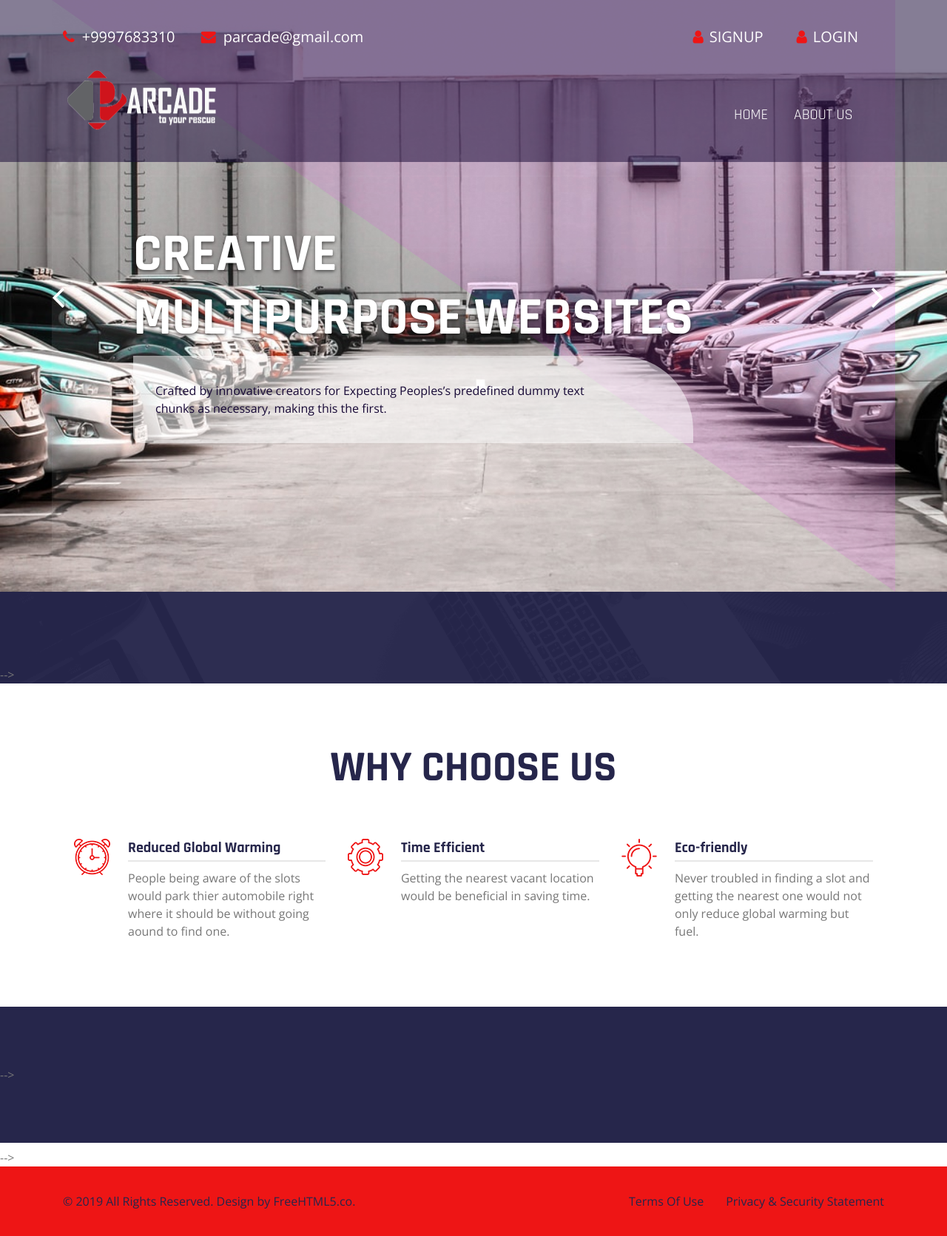
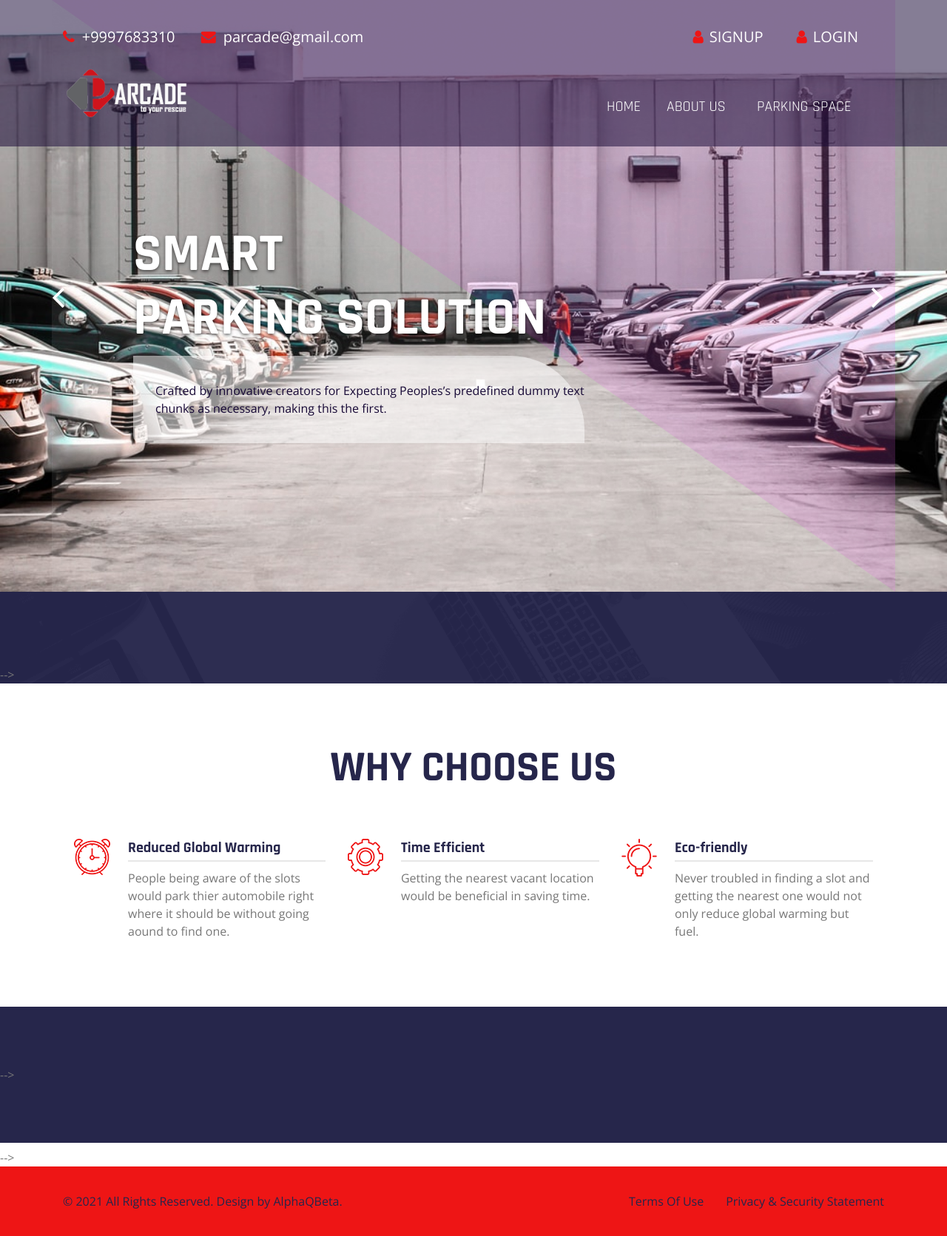
Before and after one commit to TusharChugh2212/Hackathon, a Flask app: page / in a window 1280 px wide. Shown: the whole page at 74% size. Run offline with Flask 2, Linux system fonts and the light colour scheme; some libraries are stand-ins or nearby versions.

Commit message:
final commit

```diff
--- a/Hackathon/t.py
+++ b/Hackathon/t.py
@@ -20,7 +20,7 @@ while True:
     slot[1] = bool(int(slot[1]))
     print(slot[1])
     if(change != int(slot[1]) and flag != 3):
-        cur.execute('UPDATE parking_lot SET parked=? WHERE slot_no=?', [int(slot[1]), slot[0]])
+        cur.execute('UPDATE parking_lot SET parked=? WHERE slot_no=? AND level=1', [int(slot[1]), slot[0]])
         cur.execute("SELECT * FROM parking_lot WHERE parked=?", [int(slot[1])])
         flag = flag + 1
         print(cur.fetchone())
--- a/Hackathon/templates/booking.html
+++ b/Hackathon/templates/booking.html
@@ -6,7 +6,7 @@
   <meta name="viewport" content="width=device-width, initial-scale=1">
   <meta http-equiv="X-UA-Compatible" content="IE=edge">
   <!-- Document title -->
-  <title>Multipurpose</title>
+  <title>Parcade</title>
   <!-- Stylesheets & Fonts -->
   <!-- Google Fonts -->
   <link href="https://fonts.googleapis.com/css?family=Open+Sans:400,400i,700,700i%7CRajdhani:400,600,700" rel="stylesheet">
@@ -54,7 +54,7 @@
         <!-- <a class="search-icon d-none d-md-block" href="#"><i class="fa fa-search"></i></a> -->
         <div class="collapse navbar-collapse justify-content-end" id="navbarSupportedContent">
           <ul class="navbar-nav">
-            <li class="nav-item"><a class="nav-link" style="font-size:20px;" href="#">Home</a></li>
+            <li class="nav-item"><a class="nav-link" style="font-size:20px;" href="{{ url_for('home') }}">Home</a></li>
             <li class="nav-item"><a class="nav-link" style=" font-size:20px; width:100px; padding:8px 0;" href="#services">About Us</a></li>
             <!-- <li class="nav-item"><a class="nav-link" style="font-size:20px;" href="#">Services</a></li>
             <li class="nav-item"><a class="nav-link" style="font-size:20px;" href="#">Portfolio</a></li>
@@ -401,7 +401,7 @@
   <div class="foot-note">
     <div class="container">
       <div class="footer-content text-center text-lg-left d-lg-flex justify-content-between align-items-center">
-        <p class="mb-0" data-aos="fade-right" data-aos-offset="0">&copy; 2019 All Rights Reserved. Design by <a href="https://freehtml5.co/multipurpose" target="_blank" class="fh5-link">FreeHTML5.co</a>.</p>
+        <p class="mb-0" data-aos="fade-right" data-aos-offset="0">&copy; 2021 All Rights Reserved. Design by <a href="#" target="_blank" class="fh5-link">AlphaQBeta</a>.</p>
         <p class="mb-0" data-aos="fade-left" data-aos-offset="0"><a href="#">Terms Of Use</a><a href="#">Privacy & Security
             Statement</a></p>
       </div>
--- a/Hackathon/templates/index.html
+++ b/Hackathon/templates/index.html
@@ -6,7 +6,7 @@
   <meta name="viewport" content="width=device-width, initial-scale=1">
   <meta http-equiv="X-UA-Compatible" content="IE=edge">
   <!-- Document title -->
-  <title>Multipurpose</title>
+  <title>Parcade</title>
   <!-- Stylesheets & Fonts -->
   <!-- Google Fonts -->
   <link href="https://fonts.googleapis.com/css?family=Open+Sans:400,400i,700,700i%7CRajdhani:400,600,700" rel="stylesheet">
@@ -53,8 +53,9 @@
         <!-- <a class="search-icon d-none d-md-block" href="#"><i class="fa fa-search"></i></a> -->
         <div class="collapse navbar-collapse justify-content-end" id="navbarSupportedContent">
           <ul class="navbar-nav">
-            <li class="nav-item"><a class="nav-link" style="font-size:20px;" href="#">Home</a></li>
+            <li class="nav-item"><a class="nav-link" style="font-size:20px;" href="{{ url_for('home') }}">Home</a></li>
             <li class="nav-item"><a class="nav-link" style=" font-size:20px; width:100px; padding:8px 0;" href="#services">About Us</a></li>
+            <li class="nav-item"><a class="nav-link" style="font-size:20px; width:150px; padding:8px 0;" href="{{ url_for('booking') }}">Parking Space</a></li>
             <!-- <li class="nav-item"><a class="nav-link" style="font-size:20px;" href="#">Services</a></li>
             <li class="nav-item"><a class="nav-link" style="font-size:20px;" href="#">Portfolio</a></li>
             <li class="nav-item"><a class="nav-link" style="font-size:20px;" href="#">Shop</a></li> -->
@@ -82,7 +83,7 @@
             <div>
               <div class="swiper-slide slide-content d-flex align-items-center">
                 <div class="single-slide">
-                  <h1 data-aos="fade-right" data-aos-delay="200">Creative<br> Multipurpose websites
+                  <h1 data-aos="fade-right" data-aos-delay="200">Smart<br> Parking Solution
                   </h1>
                   <p data-aos="fade-right" data-aos-delay="600">Crafted by innovative creators for
                     Expecting
@@ -414,7 +415,7 @@
   <div class="foot-note">
     <div class="container">
       <div class="footer-content text-center text-lg-left d-lg-flex justify-content-between align-items-center">
-        <p class="mb-0" data-aos="fade-right" data-aos-offset="0">&copy; 2019 All Rights Reserved. Design by <a href="https://freehtml5.co/multipurpose" target="_blank" class="fh5-link">FreeHTML5.co</a>.</p>
+        <p class="mb-0" data-aos="fade-right" data-aos-offset="0">&copy; 2021 All Rights Reserved. Design by <a href="#" target="_blank" class="fh5-link">AlphaQBeta</a>.</p>
         <p class="mb-0" data-aos="fade-left" data-aos-offset="0"><a href="#">Terms Of Use</a><a href="#">Privacy & Security
             Statement</a></p>
       </div>
```
Also changed, not shown: Hackathon/site.db.
